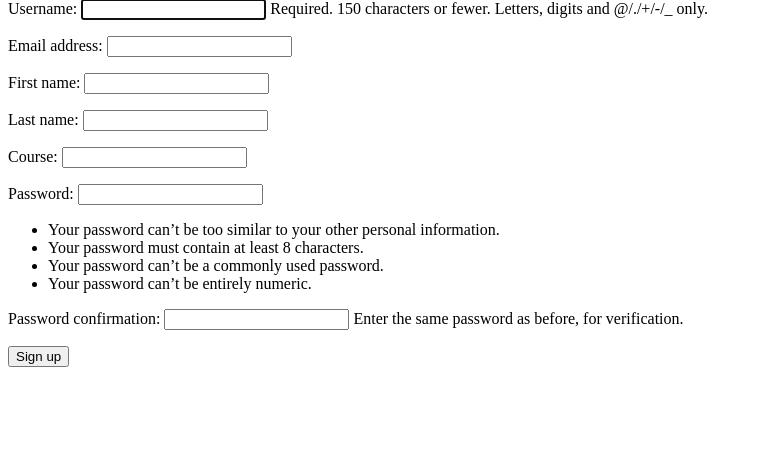
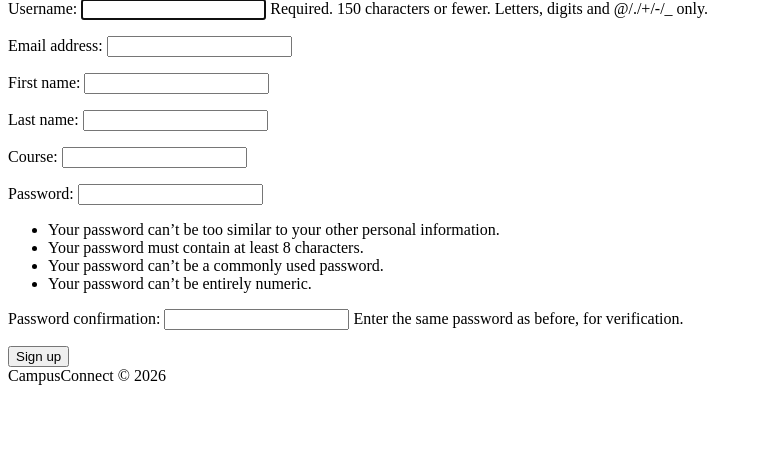
Before and after one commit to tirocareza7-del/IMdjango, a Django app: template templates/registration/signup.html in a window 1280 px wide. Shown: the part 94-566 px from the top of the page, without its empty margins (0-762 px from the left). Run offline with Django 5.2, Linux system fonts and the light colour scheme; the template is opened without the code that fills it: values that come from a table or form of the project are taken from there, others are empty.

Commit message:
Updated urls, base, and signup htmls

```diff
--- a/campusconnect/urls.py
+++ b/campusconnect/urls.py
@@ -21,7 +21,7 @@ from django.contrib.auth import views as auth_views
 urlpatterns = [
 
     path('admin/', admin.site.urls),
-    path('', include('accounts.urls')),
+    path('accounts/', include('accounts.urls')),
     path('accounts/', include ('django.contrib.auth.urls')),
 
 
--- a/templates/base.html
+++ b/templates/base.html
@@ -1,6 +1,6 @@
 <!DOCTYPE html>
 <html>
-<head><title>CampusConnect</title></head>
+<head><title>{% block title %}CampusConnect{% endblock %}</title></head>
 <body>
 <nav>
 {% if user.is_authenticated %}
@@ -16,5 +16,8 @@
 </nav>
 
 <main>{% block content %}{% endblock %}</main>
+<footer>
+    {% block footer %}CampusConnect &copy; 2026{% endblock %}
+</footer>
 </body>
 </html>
--- a/templates/registration/signup.html
+++ b/templates/registration/signup.html
@@ -1,5 +1,5 @@
 {% extends "base.html" %}
-
+{% block title %}CampusConnect - Sign Up{% endblock %}
 {% block content %}
 <h2>Create your account</h2>
 <form method="post">
```
